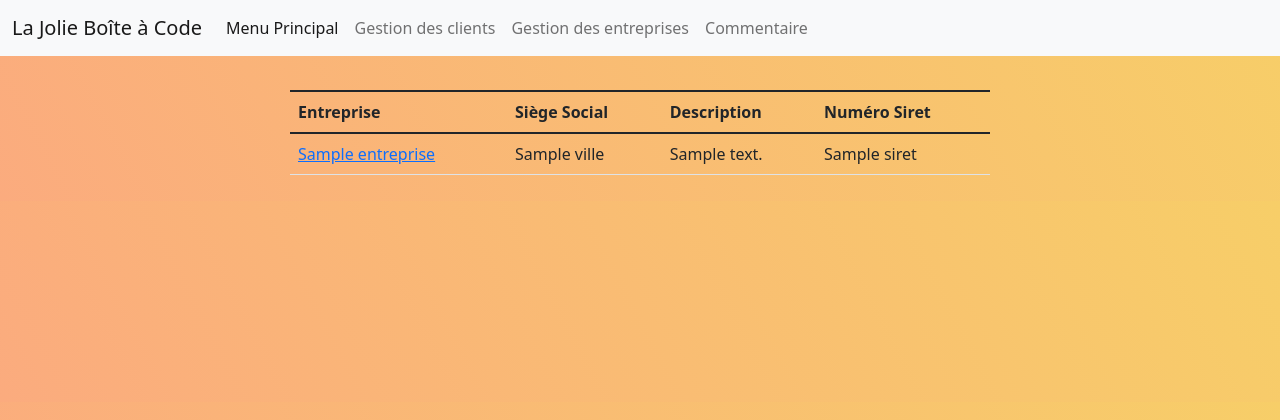
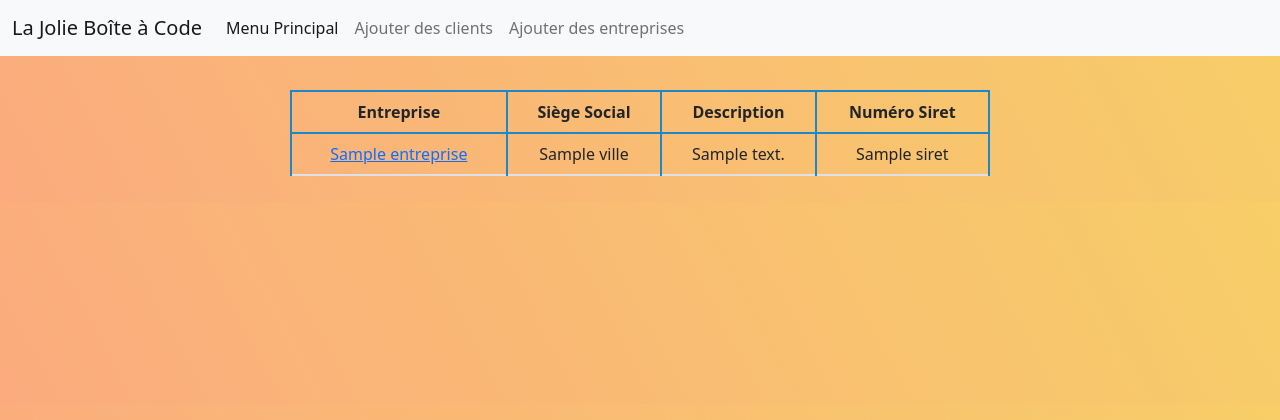
Before and after one commit to Wildrey237/python-projet, a Flask app: template templates/homepage.html in a window 1280 px wide. Shown: the top 420 px of the page. Run offline with Flask 2, Linux system fonts and the light colour scheme; the template is opened without the code that fills it: values that come from a table or form of the project are taken from there, most other values are stand-ins (such as "Sample title", 1, 10 or a date in 2020).

Commit message:
Tableau Homepage fonctionnel

```diff
--- a/Entreprise.py
+++ b/Entreprise.py
@@ -36,7 +36,7 @@ def make_entreprise():
                     'URL': URL,
                 }
             )
-        return redirect(url_for('test'))
+        return redirect(url_for('Homepage'))
     return render_template('creationEntreprise.html', creation_entreprise=creation_entreprise)
 
 
@@ -79,9 +79,10 @@ def modify_entreprise(Siret):
                     'URL': URL,
                 }
             )
+            return redirect(url_for('Homepage'))
         elif request.form['valider'] == 'Supprimer':
             db.collection('Entreprise').document(id).delete()
-            return redirect(url_for('test'))
+            return redirect(url_for('Homepage'))
     elif formulaire_facture.validate_on_submit():
         Email = request.form.get('Email')
         if request.form['contact'] == 'Acceder':
--- a/static/stylesheet.css
+++ b/static/stylesheet.css
@@ -10,3 +10,10 @@
     min-width:400px;
     max-width:700px;
 }
+
+table,td,th{
+    padding: 10px;
+    border: 2px solid #1c87c9;
+    border-radius: 5px;
+    text-align: center;
+}
--- a/templates/base.html
+++ b/templates/base.html
@@ -16,9 +16,8 @@
         <div class="collapse navbar-collapse" id="navbarNavAltMarkup">
           <div class="navbar-nav">
             <a class="nav-link active" aria-current="page" href="Homepage">Menu Principal</a>
-            <a class="nav-link" href="/ajout-client">Gestion des clients</a>
-            <a class="nav-link" href="/ajout-entreprise">Gestion des entreprises</a>
-            <a class="nav-link" href="/ajout-commentaire" >Commentaire</a> <!-- trouver un moyen de passer les nums dans des variables ? -->
+            <a class="nav-link" href="/ajout-client">Ajouter des clients</a>
+            <a class="nav-link" href="/ajout-entreprise">Ajouter des entreprises</a>
           </div>
         </div>
       </div>
--- a/templates/homepage.html
+++ b/templates/homepage.html
@@ -16,7 +16,7 @@
         {% for entreprise in liste_entreprise %}
         <tbody>
             <tr>
-              <td><a href="/Entreprise-{{ entreprise.Siret }}">{{ entreprise.Nom }}</td>
+              <td><a href="/Entreprise-{{ entreprise.Siret }}"> {{ entreprise.Nom }} </td>
               <td>{{ entreprise.Ville}}</td>
               <td>{{ entreprise.Description}}</td>
               <td>{{ entreprise.Siret }}</td>
```
Lines whose indentation alone changed are shown as unchanged.
